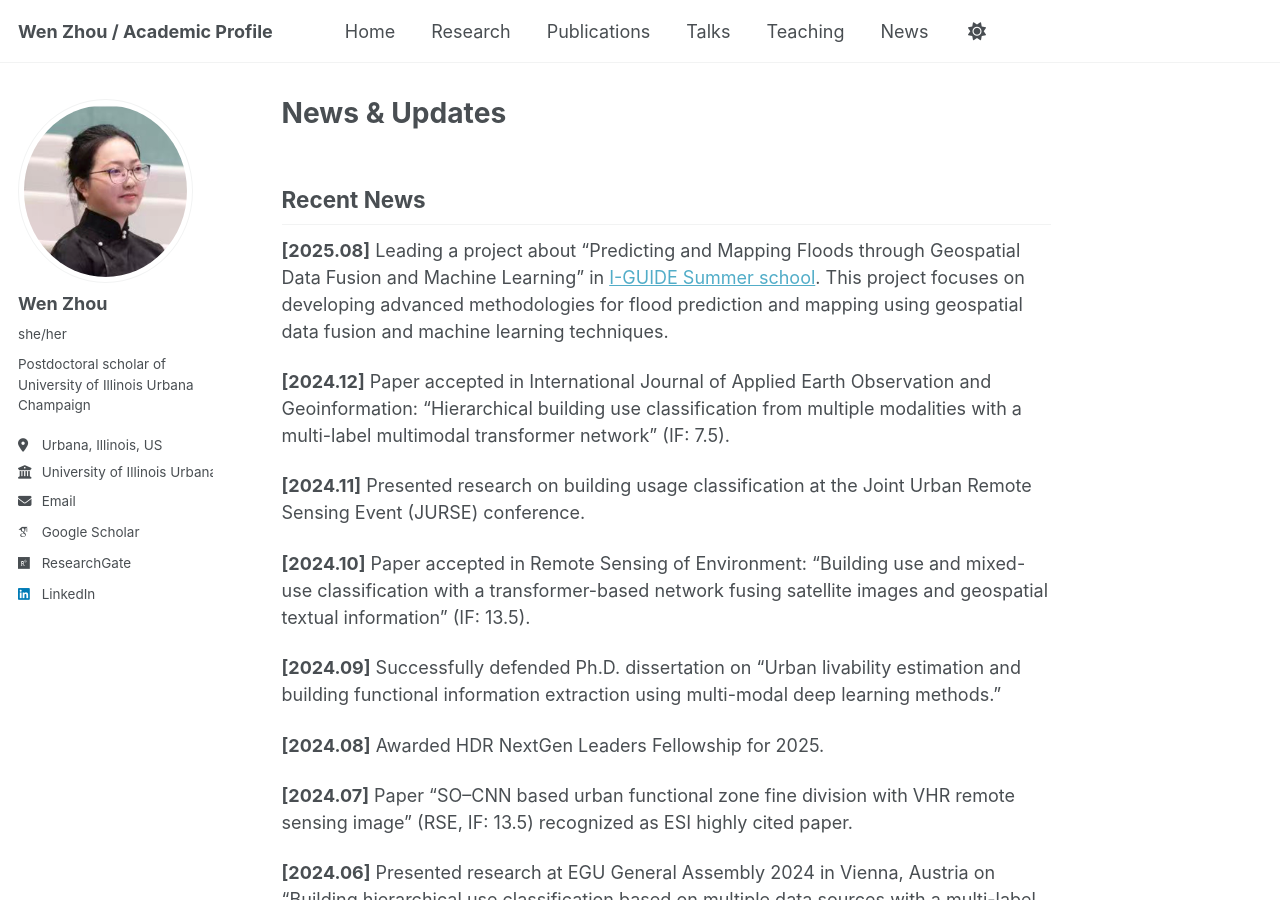
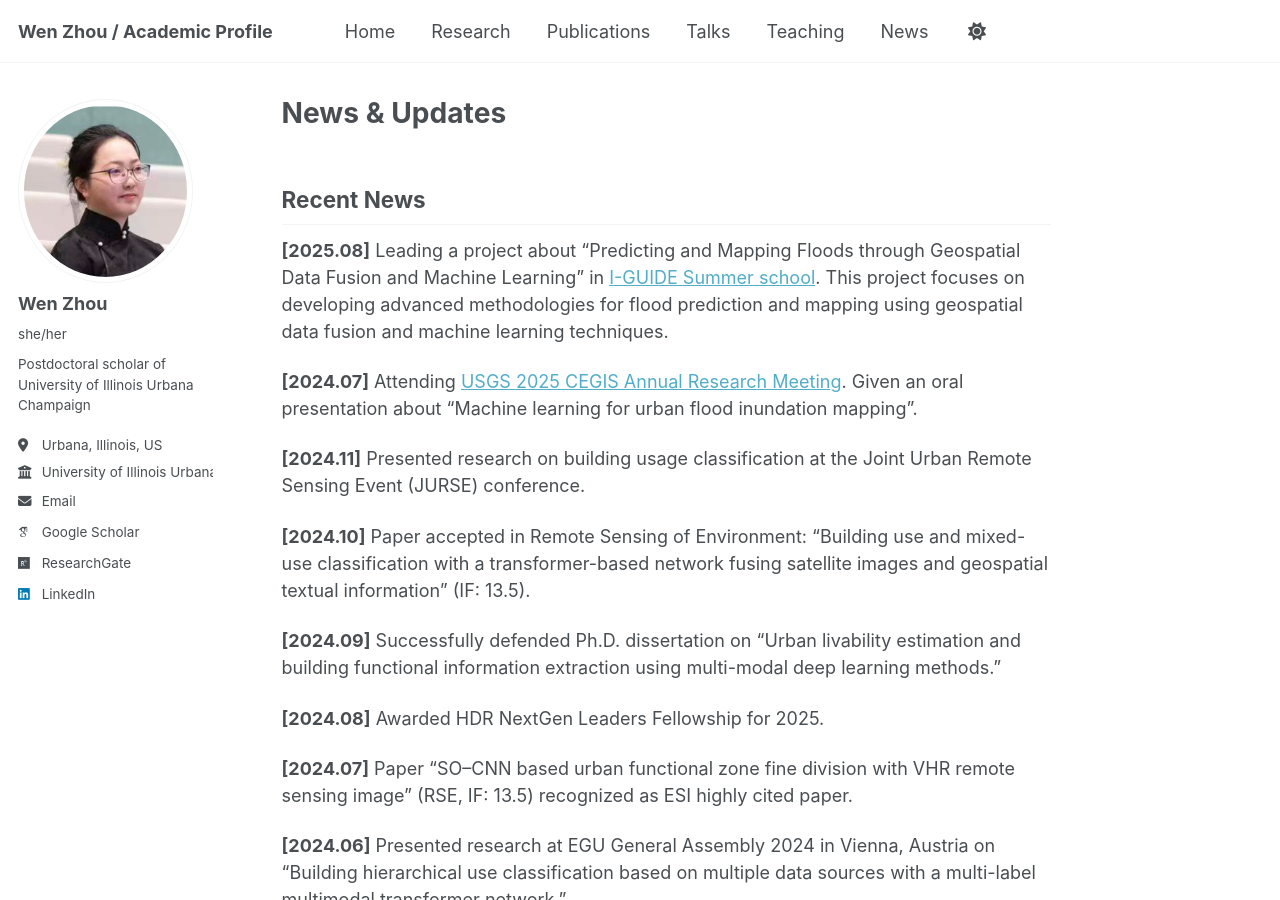
Before and after one commit to VienJou/vienjou.github.io, a Jekyll site: the page built from _pages/news.md, in a window 1280 px wide and 900 px high. Built offline with Jekyll 4.4.1, drawn with Linux system fonts in a browser that asks for light colours; some web fonts are replaced; a script that is not in the unit is left out.

Commit message:
Update news.md

```diff
--- a/_pages/news.md
+++ b/_pages/news.md
@@ -8,7 +8,7 @@ author_profile: true
 
 **[2025.08]** Leading a project about "Predicting and Mapping Floods through Geospatial Data Fusion and Machine Learning" in [I-GUIDE Summer school](https://i-guide.io/summer-school/summer-school-2025/projects/). This project focuses on developing advanced methodologies for flood prediction and mapping using geospatial data fusion and machine learning techniques.
 
-**[2024.12]** Paper accepted in International Journal of Applied Earth Observation and Geoinformation: "Hierarchical building use classification from multiple modalities with a multi-label multimodal transformer network" (IF: 7.5).
+**[2024.07]** Attending [USGS 2025 CEGIS Annual Research Meeting](https://www.usgs.gov/centers/cegis/science/2025-cegis-annual-research-meeting). Given an oral presentation about "Machine learning for urban flood inundation mapping".
 
 **[2024.11]** Presented research on building usage classification at the Joint Urban Remote Sensing Event (JURSE) conference.
 
```
